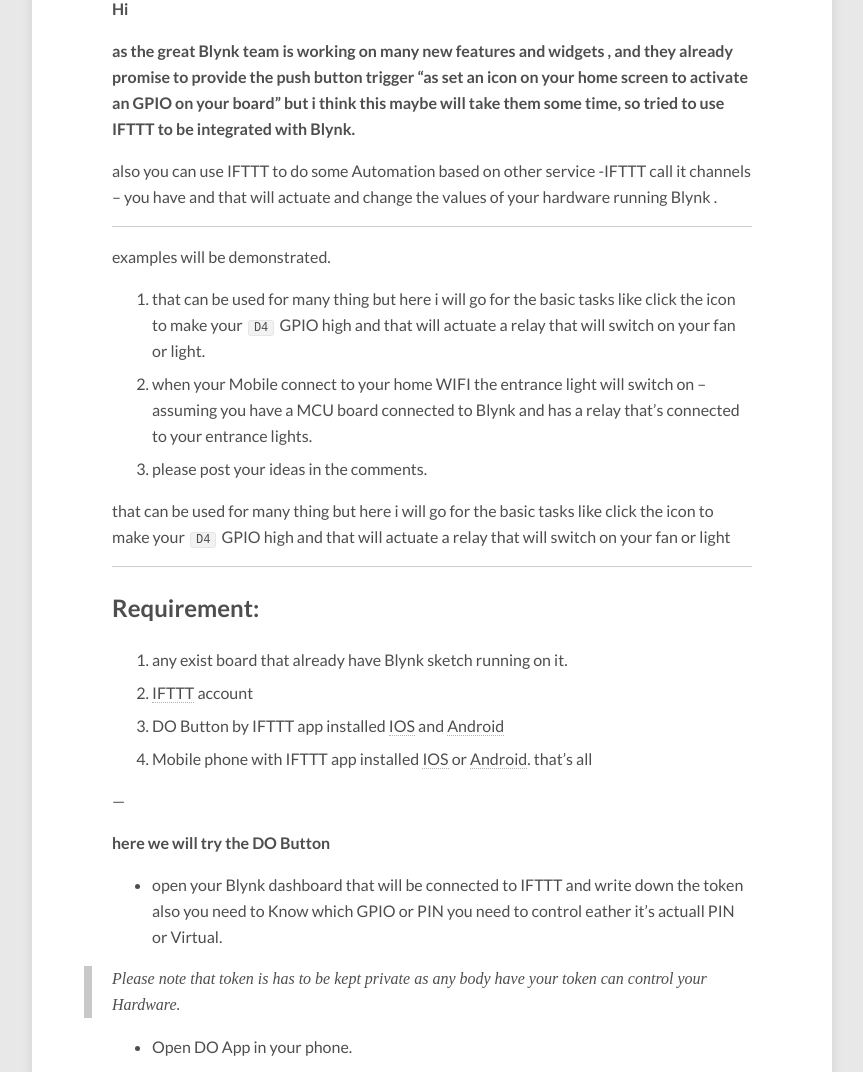
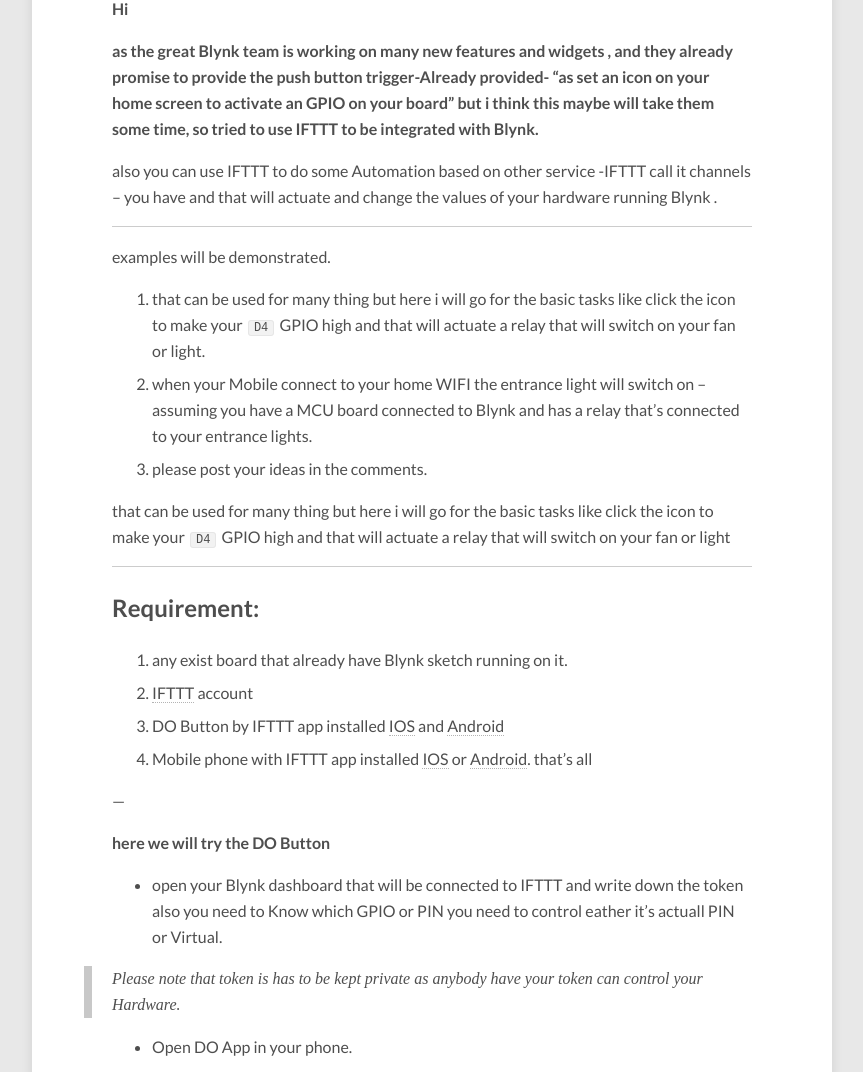
Before and after one commit to scropion86/scropion86.github.com, a Jekyll site: the page built from _posts/2016-12-10-Blynk+IFTTT.md, in a window 1280 px wide and 1400 px high, scrolled down 482 px. Shown: the part 219-1291 px from the top of the window, without its empty margins (208-1071 px from the left). Built offline with Jekyll 4.4.1, drawn with Linux system fonts in a browser that asks for light colours; nearby versions of some CDN libraries; comment, search, counter and statistics services are not loaded.

Commit message:
typo
typo

```diff
--- a/_posts/2016-12-10-Blynk+IFTTT.md
+++ b/_posts/2016-12-10-Blynk+IFTTT.md
@@ -18,7 +18,7 @@
 
 **Hi**
 
-**as the great Blynk team is working on many new features and widgets , and they already promise to provide the push button trigger "as set an icon on your home screen to activate an GPIO on your board" but i think this maybe will take them some time, so tried to use [IFTTT][2] to be integrated with Blynk.**
+**as the great Blynk team is working on many new features and widgets , and they already promise to provide the push button trigger-Already provided- "as set an icon on your home screen to activate an GPIO on your board" but i think this maybe will take them some time, so tried to use [IFTTT][2] to be integrated with Blynk.**
 
 also you can use IFTTT to do some Automation based on other service -IFTTT call it channels – you have and that will actuate and change the values of your hardware running Blynk .
 
@@ -47,7 +47,7 @@
 
 * open your Blynk dashboard that will be connected to IFTTT and write down the token also you need to Know which GPIO or PIN you need to control eather it's actuall PIN or Virtual.
 
-> Please note that token is has to be kept private as any body have your token can control your Hardware.
+> Please note that token is has to be kept private as anybody have your token can control your Hardware.
 
 * Open DO App in your phone.
 * Click on the `+` bar in the top middle.
```
